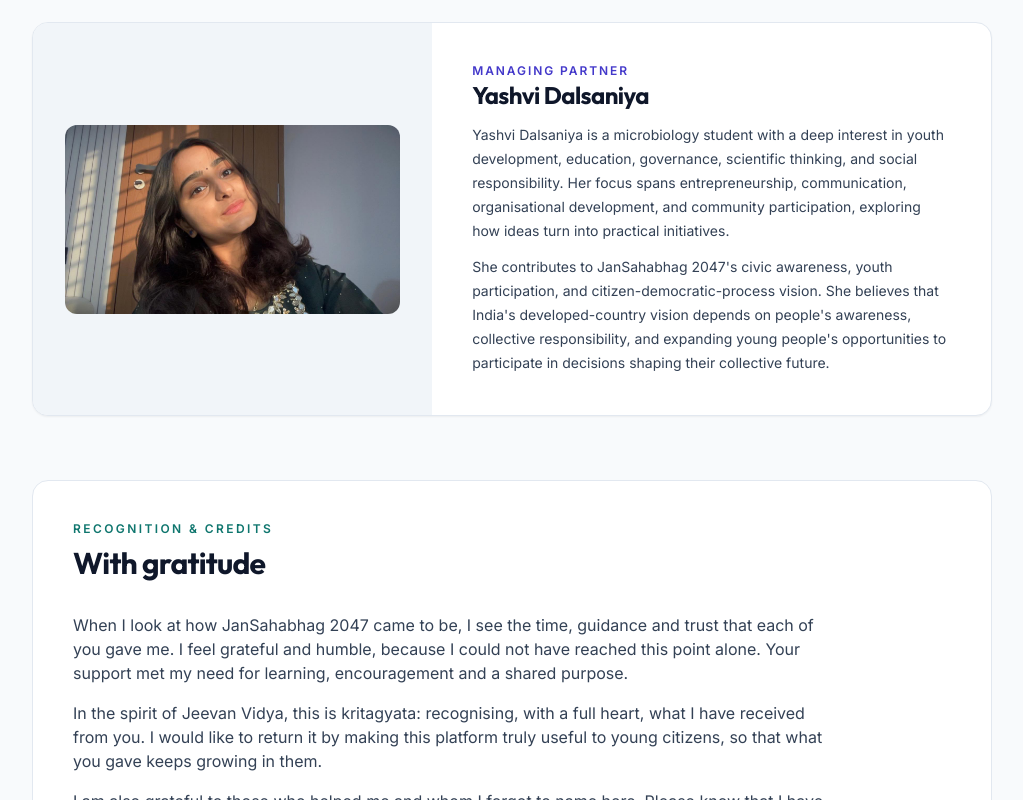
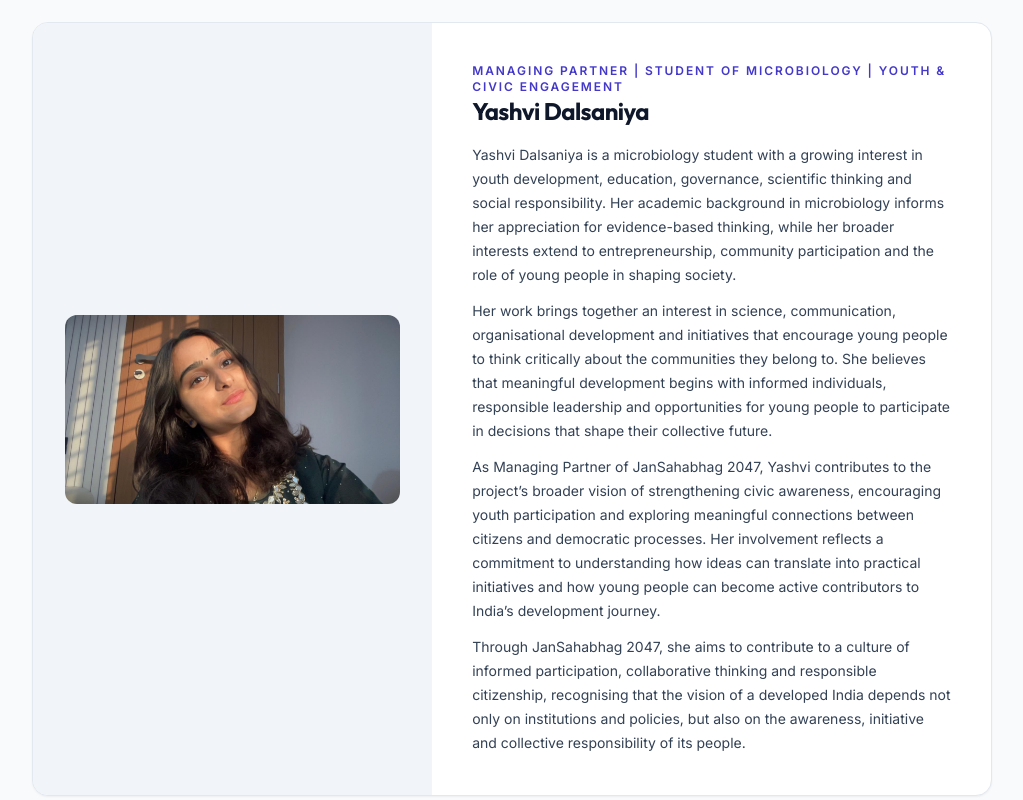
Before and after one commit to Laluboom/jansahabhag-2047-demo, a React (Vite) app: page /about in a window 1280 px wide. Shown: the part 1640-2440 px from the top of the page, without its empty margins (256-1279 px from the left). Built offline with nearby package versions, Linux system fonts and the light colour scheme.

Commit message:
feat(about): add Yashvi Dalsaniya full subtitle and four-paragraph biography

```diff
--- a/src/features/about/AboutPage.tsx
+++ b/src/features/about/AboutPage.tsx
@@ -117,17 +117,25 @@
               />
             </div>
           </div>
-          <div className="flex flex-col justify-center space-y-3 p-6 sm:p-7 md:col-span-7 md:p-8 lg:p-10">
+          <div className="flex flex-col justify-center space-y-4 p-6 sm:p-7 md:col-span-7 md:p-8 lg:p-10">
             <div>
-              <p className="text-xs font-semibold uppercase tracking-[0.16em] text-civic-indigo-700">Managing Partner</p>
+              <p className="text-xs font-semibold uppercase tracking-[0.16em] text-civic-indigo-700">Managing Partner | Student of Microbiology | Youth &amp; Civic Engagement</p>
               <h3 className="font-heading text-2xl font-bold text-slate-900">Yashvi Dalsaniya</h3>
             </div>
-            <p className="text-sm leading-6 text-slate-700">
-              Yashvi Dalsaniya is a microbiology student with a deep interest in youth development, education, governance, scientific thinking, and social responsibility. Her focus spans entrepreneurship, communication, organisational development, and community participation, exploring how ideas turn into practical initiatives.
-            </p>
-            <p className="text-sm leading-6 text-slate-700">
-              She contributes to JanSahabhag 2047&apos;s civic awareness, youth participation, and citizen-democratic-process vision. She believes that India&apos;s developed-country vision depends on people&apos;s awareness, collective responsibility, and expanding young people&apos;s opportunities to participate in decisions shaping their collective future.
-            </p>
+            <div className="space-y-3 text-sm leading-6 text-slate-700">
+              <p>
+                Yashvi Dalsaniya is a microbiology student with a growing interest in youth development, education, governance, scientific thinking and social responsibility. Her academic background in microbiology informs her appreciation for evidence-based thinking, while her broader interests extend to entrepreneurship, community participation and the role of young people in shaping society.
+              </p>
+              <p>
+                Her work brings together an interest in science, communication, organisational development and initiatives that encourage young people to think critically about the communities they belong to. She believes that meaningful development begins with informed individuals, responsible leadership and opportunities for young people to participate in decisions that shape their collective future.
+              </p>
+              <p>
+                As Managing Partner of JanSahabhag 2047, Yashvi contributes to the project’s broader vision of strengthening civic awareness, encouraging youth participation and exploring meaningful connections between citizens and democratic processes. Her involvement reflects a commitment to understanding how ideas can translate into practical initiatives and how young people can become active contributors to India’s development journey.
+              </p>
+              <p>
+                Through JanSahabhag 2047, she aims to contribute to a culture of informed participation, collaborative thinking and responsible citizenship, recognising that the vision of a developed India depends not only on institutions and policies, but also on the awareness, initiative and collective responsibility of its people.
+              </p>
+            </div>
           </div>
         </div>
       </article>
```
Also changed, not shown: 1 other file (tests, documents, lock files or other folders).
